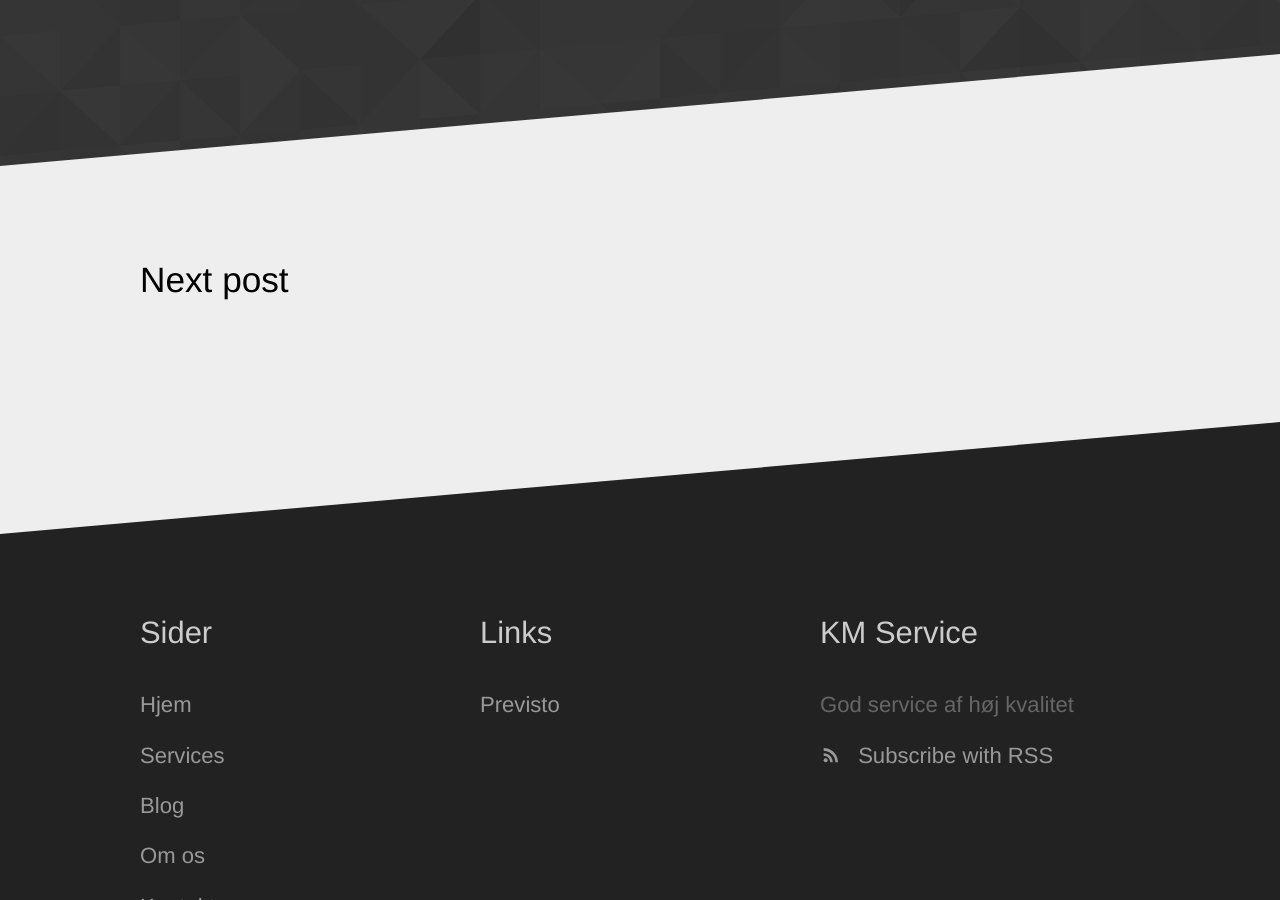
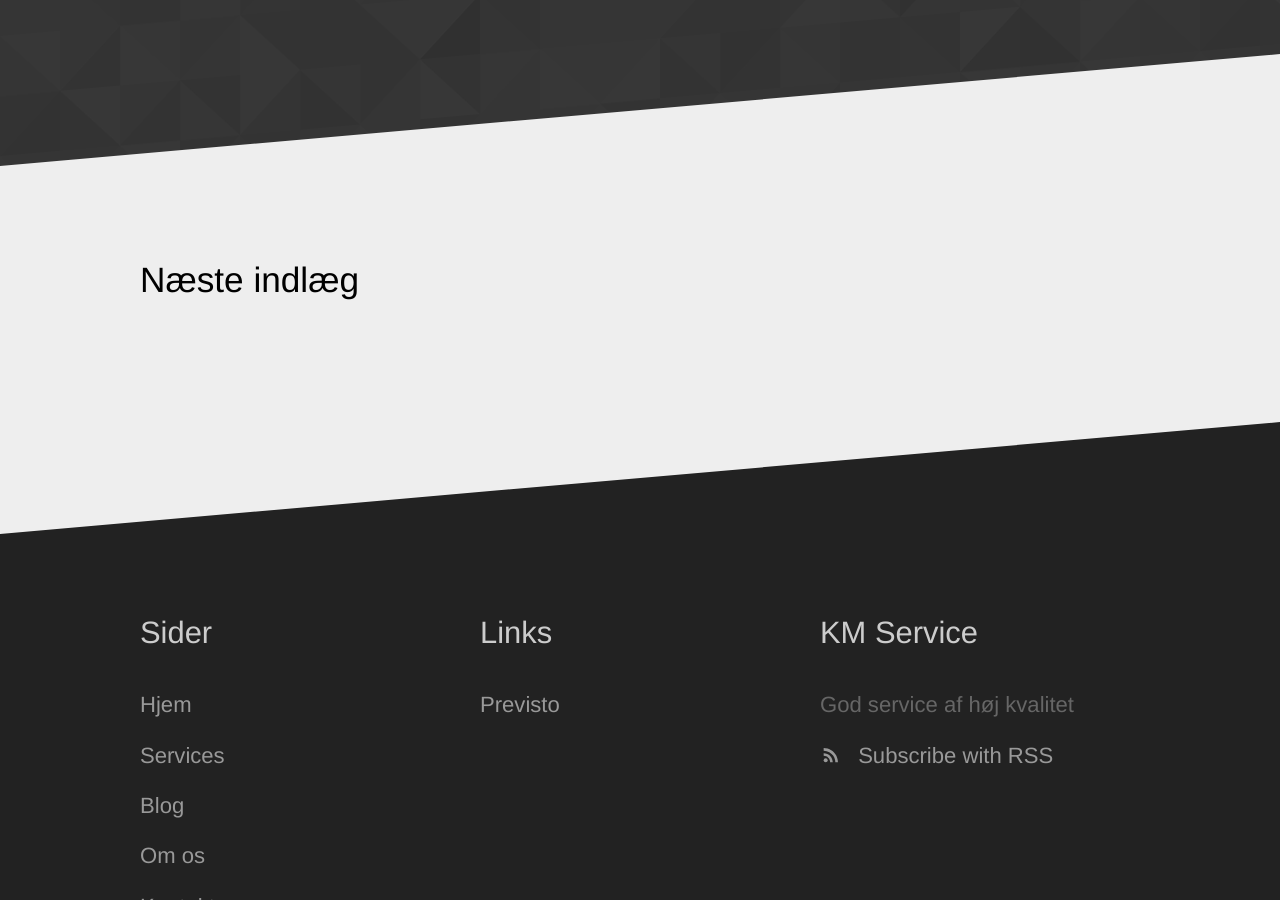
Before and after one commit to michaelkrog/kmservice-site, a Jekyll site: the page built from _posts/2018-05-22-vores-nye-hjemmeside.md, in a window 1280 px wide and 900 px high, scrolled down 1532 px. Built offline with Jekyll 4.4.1, drawn with Linux system fonts in a browser that asks for light colours.

Commit message:
Update post.html

```diff
--- a/_layouts/post.html
+++ b/_layouts/post.html
@@ -27,7 +27,7 @@ layout: page
 
 <section class="diagonal alternate">
 	<div class="text-container">
-		<h2>Next post</h2>
+		<h2>Næste indlæg</h2>
 		<div class="blog-post">
 			{% if page.next %}
 				{% include post-summary.html post=page.next %}
```
